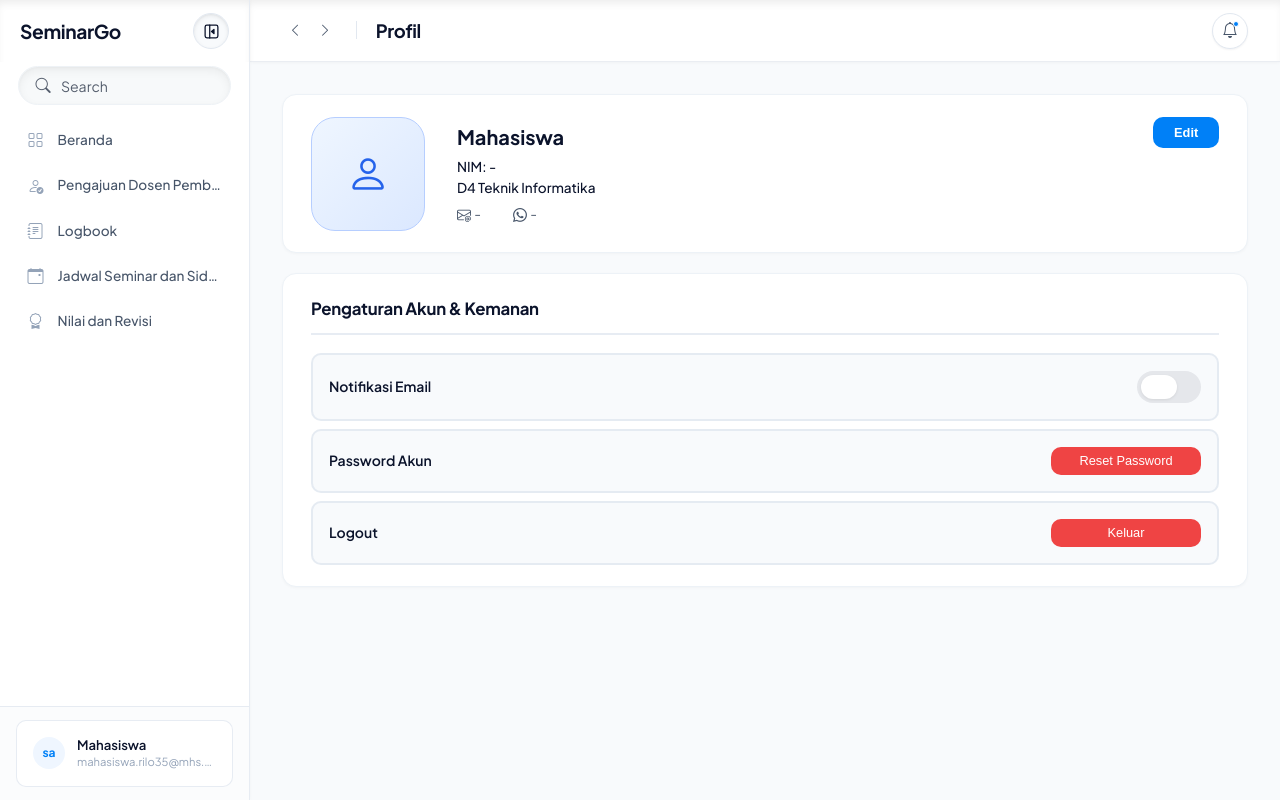
After one commit to Althaf-Budiman/seminar-go, a PHP site: page /profil in a window 1280 px wide. The commit adds this page. Run offline with PHP 8.4, Linux system fonts and the light colour scheme.

Commit message:
slicing: profile page

```diff
--- a/assets/css/style.css
+++ b/assets/css/style.css
@@ -14,7 +14,7 @@
     --bg-sidebar: #ffffff;
 
     /* Border Colors */
-    --border-color: #eef2f6;
+    --border-color: #E2E8F0CC;
     --border-subtle: #f1f5f9;
     --border-focus: #cbd5e1;
 
@@ -25,7 +25,7 @@
     --text-light: #cbd5e1;
 
     /* Primary Accent Colors */
-    --color-primary: #2563eb;
+    --color-primary: #0080F7;
     --color-primary-hover: #1d4ed8;
     --color-primary-light: #eff6ff;
     --color-primary-border: #dbeafe;
@@ -59,7 +59,9 @@
 }
 
 /* Base Reset */
-*, *::before, *::after {
+*,
+*::before,
+*::after {
     box-sizing: border-box;
     margin: 0;
     padding: 0;
@@ -76,6 +78,12 @@ body {
 
 body.overflow-hidden {
     overflow: hidden;
+}
+
+/* Helper class */
+.border-b {
+    padding-bottom: 12px;
+    border-bottom: 2px solid var(--border-color);
 }
 
 /* ==========================================================================
@@ -142,6 +150,7 @@ body.overflow-hidden {
     display: inline-flex;
     align-items: center;
 }
+
 .sidebar-brand .mini {
     display: none;
 }
@@ -160,6 +169,7 @@ body.overflow-hidden {
     justify-content: center;
     transition: all 0.15s ease;
 }
+
 .sidebar-toggle:hover {
     background-color: #f1f5f9;
     border-color: #cbd5e1;
@@ -179,16 +189,19 @@ body.overflow-hidden {
     box-shadow: var(--shadow-inner);
     transition: all 0.15s ease;
 }
+
 .sidebar-search:focus-within {
     background-color: #ffffff;
     border-color: #cbd5e1;
     box-shadow: inset 0 1px 2px rgba(0, 0, 0, 0.02), 0 0 0 3px rgba(37, 99, 235, 0.08);
 }
+
 .sidebar-search i {
     color: #555e6d;
     font-size: 0.95rem;
     flex-shrink: 0;
 }
+
 .sidebar-search input {
     width: 100%;
     border: none;
@@ -198,6 +211,7 @@ body.overflow-hidden {
     font-size: 0.88rem;
     color: #1e293b;
 }
+
 .sidebar-search input::placeholder {
     color: #555e6d;
 }
@@ -209,8 +223,15 @@ body.overflow-hidden {
     overflow-x: hidden;
     padding: 0 0.75rem;
 }
-.sidebar-nav-wrapper::-webkit-scrollbar { width: 4px; }
-.sidebar-nav-wrapper::-webkit-scrollbar-thumb { background-color: var(--border-subtle); border-radius: 4px; }
+
+.sidebar-nav-wrapper::-webkit-scrollbar {
+    width: 4px;
+}
+
+.sidebar-nav-wrapper::-webkit-scrollbar-thumb {
+    background-color: var(--border-subtle);
+    border-radius: 4px;
+}
 
 .sidebar-nav {
     list-style: none;
@@ -218,6 +239,7 @@ body.overflow-hidden {
     flex-direction: column;
     gap: 2px;
 }
+
 .sidebar-nav li a {
     display: flex;
     align-items: center;
@@ -230,15 +252,18 @@ body.overflow-hidden {
     font-weight: 500;
     transition: all 0.15s ease;
 }
+
 .sidebar-nav li a:hover {
     background-color: var(--nav-hover-bg);
     color: var(--text-primary);
 }
+
 .sidebar-nav li a.active {
     background-color: var(--nav-active-bg);
     color: var(--text-primary);
     font-weight: 600;
 }
+
 .sidebar-nav li a i {
     font-size: 1rem;
     color: var(--text-muted);
@@ -247,8 +272,15 @@ body.overflow-hidden {
     text-align: center;
     transition: color 0.15s ease;
 }
-.sidebar-nav li a:hover i { color: var(--text-primary); }
-.sidebar-nav li a.active i { color: var(--color-primary); }
+
+.sidebar-nav li a:hover i {
+    color: var(--text-primary);
+}
+
+.sidebar-nav li a.active i {
+    color: var(--color-primary);
+}
+
 .sidebar-nav li a span {
     white-space: nowrap;
     overflow: hidden;
@@ -257,16 +289,30 @@ body.overflow-hidden {
 
 /* Sidebar Footer */
 .sidebar-footer {
-    padding: 0.85rem 1rem;
-    border-top: 1px solid var(--border-subtle);
-    background-color: var(--bg-sidebar);
+    padding: 0.8rem 1rem;
+    border-top: 1px solid var(--border-color);
+    background-color: #F8FAFC80;
     flex-shrink: 0;
+    text-decoration: none;
 }
+
 .sidebar-footer .user-card {
+    background-color: white;
+    padding: 1rem 1rem;
+    border-radius: var(--radius-md);
+    border: 1px solid var(--border-color);
     display: flex;
     align-items: center;
     gap: 0.75rem;
+    text-decoration: none;
 }
+
+.sidebar-footer .user-card:hover {
+    background-color: var(--nav-hover-bg);
+    color: var(--text-primary);
+    cursor: pointer;
+}
+
 .sidebar-footer .avatar {
     width: 32px;
     height: 32px;
@@ -280,11 +326,13 @@ body.overflow-hidden {
     font-weight: 700;
     flex-shrink: 0;
 }
+
 .sidebar-footer .user-info {
     display: flex;
     flex-direction: column;
     min-width: 0;
 }
+
 .sidebar-footer strong {
     font-size: 0.82rem;
     font-weight: 600;
@@ -294,6 +342,7 @@ body.overflow-hidden {
     overflow: hidden;
     text-overflow: ellipsis;
 }
+
 .sidebar-footer small {
     font-size: 0.7rem;
     color: var(--text-muted);
@@ -307,20 +356,24 @@ body.overflow-hidden {
 .app-shell.sidebar-collapsed .sidebar {
     width: var(--sidebar-collapsed-w);
 }
+
 .app-shell.sidebar-collapsed .main {
     margin-left: var(--sidebar-collapsed-w);
 }
+
 .app-shell.sidebar-collapsed .sidebar-header {
     justify-content: center;
     padding: 0 0.5rem;
     position: relative;
 }
+
 .app-shell.sidebar-collapsed .sidebar-brand span:first-child,
 .app-shell.sidebar-collapsed .sidebar-search,
 .app-shell.sidebar-collapsed .sidebar-nav li a span,
 .app-shell.sidebar-collapsed .sidebar-footer .user-info {
     display: none;
 }
+
 .app-shell.sidebar-collapsed .sidebar-brand .mini {
     display: inline-flex;
     align-items: center;
@@ -333,6 +386,7 @@ body.overflow-hidden {
     font-weight: 700;
     font-size: 0.85rem;
 }
+
 .app-shell.sidebar-collapsed .sidebar-toggle {
     position: absolute;
     right: -14px;
@@ -343,21 +397,26 @@ body.overflow-hidden {
     font-size: 0.75rem;
     z-index: 1040;
 }
+
 .app-shell.sidebar-collapsed .sidebar-nav-wrapper {
     padding: 0 0.5rem;
 }
+
 .app-shell.sidebar-collapsed .sidebar-nav li a {
     justify-content: center;
     padding: 0.65rem 0;
 }
+
 .app-shell.sidebar-collapsed .sidebar-nav li a i {
     width: auto;
     font-size: 1.15rem;
     margin: 0;
 }
+
 .app-shell.sidebar-collapsed .sidebar-footer {
     padding: 0.85rem 0.5rem;
 }
+
 .app-shell.sidebar-collapsed .sidebar-footer .user-card {
     justify-content: center;
 }
@@ -581,6 +640,103 @@ body.overflow-hidden {
     gap: 1.25rem;
 }
 
+.btn-primary {
+    background-color: var(--color-primary);
+    color: white;
+    border: none;
+    border-radius: var(--radius-md);
+    padding: 0.5rem 1.3rem;
+    font-size: 0.8rem;
+    font-weight: 600;
+    cursor: pointer;
+    transition: 100ms ease;
+}
+
+.btn-primary:hover {
+    background-color: #2563eb;
+    color: white;
+    transition: 100ms ease;
+}
+
+.btn-danger:hover {
+    background-color: #dc2626;
+    color: white;
+    transition: 100ms ease;
+}
+
+.btn-danger {
+    background-color: var(--color-danger);
+    color: white;
+    border: none;
+    border-radius: var(--radius-md);
+    padding: 0.4rem 1.3rem;
+    font-size: 0.8rem;
+    font-weight: 500;
+    cursor: pointer;
+    transition: 100ms ease;
+}
+
+/* Toggle Switch */
+.toggle-switch {
+    position: relative;
+    display: inline-block;
+    width: 64px;
+    height: 32px;
+    flex-shrink: 0;
+    cursor: pointer;
+}
+
+.toggle-switch input {
+    position: absolute;
+    width: 100%;
+    height: 100%;
+    margin: 0;
+    opacity: 0;
+    cursor: pointer;
+    z-index: 2;
+}
+
+.toggle-slider {
+    position: absolute;
+    inset: 0;
+    background-color: #e5e7eb;
+    border-radius: 999px;
+    transition: background-color 0.2s ease;
+}
+
+
+/* Pill-shaped Toggle Knob */
+.toggle-slider::before {
+    content: "";
+
+    position: absolute;
+    top: 4px;
+    left: 4px;
+
+    width: 36px;
+    height: 24px;
+
+    background-color: #ffffff;
+    border-radius: 999px;
+
+    box-shadow: 0 1px 3px rgba(0, 0, 0, 0.08);
+
+    transition: transform 0.2s ease;
+}
+
+.toggle-switch input:checked+.toggle-slider {
+    background-color: var(--color-primary);
+}
+
+.toggle-switch input:checked+.toggle-slider::before {
+    transform: translateX(20px);
+}
+
+.toggle-switch input:focus-visible+.toggle-slider {
+    outline: 3px solid rgba(37, 99, 235, 0.25);
+    outline-offset: 3px;
+}
+
 /* Card Component */
 .content-card {
     background-color: var(--bg-surface);
@@ -592,6 +748,7 @@ body.overflow-hidden {
     flex-direction: column;
     transition: all 0.15s ease;
 }
+
 .content-card:hover {
     border-color: #e2e8f0;
     box-shadow: 0 2px 6px rgba(15, 23, 42, 0.05);
@@ -604,6 +761,7 @@ body.overflow-hidden {
     justify-content: space-between;
     gap: 1rem;
 }
+
 .card-header h2 {
     font-size: 1.05rem;
     font-weight: 700;
@@ -611,6 +769,7 @@ body.overflow-hidden {
     letter-spacing: -0.015em;
     margin: 0;
 }
+
 .card-header p {
     font-size: 0.78rem;
     color: var(--text-muted);
@@ -630,9 +789,25 @@ body.overflow-hidden {
     white-space: nowrap;
     border: 1px solid transparent;
 }
-.badge.warning { background-color: #fffbeb; border-color: #fef3c7; color: #b45309; }
-.badge.primary { background-color: #eff6ff; border-color: #dbeafe; color: #2563eb; }
-.badge.neutral { background-color: #f8fafc; border-color: #e2e8f0; color: #94a3b8; font-weight: 500; }
+
+.badge.warning {
+    background-color: #fffbeb;
+    border-color: #fef3c7;
+    color: #b45309;
+}
+
+.badge.primary {
+    background-color: #eff6ff;
+    border-color: #dbeafe;
+    color: #2563eb;
+}
+
+.badge.neutral {
+    background-color: #f8fafc;
+    border-color: #e2e8f0;
+    color: #94a3b8;
+    font-weight: 500;
+}
 
 .badge .dot {
     width: 6.5px;
@@ -662,6 +837,7 @@ body.overflow-hidden {
     gap: 0.5rem;
     margin-top: 1.15rem;
 }
+
 .step {
     display: flex;
     align-items: center;
@@ -672,16 +848,19 @@ body.overflow-hidden {
     border: 1px solid #f1f5f9;
     transition: all 0.15s ease;
 }
+
 .step:hover {
     background-color: #fafbfc;
     border-color: #e2e8f0;
 }
+
 .step-left {
     display: flex;
     align-items: center;
     gap: 0.85rem;
     min-width: 0;
 }
+
 .step-num {
     width: 28px;
     height: 28px;
@@ -696,11 +875,13 @@ body.overflow-hidden {
     border: 1px solid #e2e8f0;
     color: #94a3b8;
 }
+
 .step.active .step-num {
     background-color: var(--color-primary);
     border-color: var(--color-primary);
     color: #ffffff;
 }
+
 .step h3 {
     font-size: 0.85rem;
     font-weight: 600;
@@ -710,10 +891,12 @@ body.overflow-hidden {
     overflow: hidden;
     text-overflow: ellipsis;
 }
+
 .step.active h3 {
     font-weight: 700;
     color: #1e293b;
 }
+
 .step p {
     font-size: 0.73rem;
     font-weight: 500;
@@ -728,10 +911,12 @@ body.overflow-hidden {
     gap: 1.15rem;
     margin-top: 1.25rem;
 }
+
 .detail-item {
     display: flex;
     flex-direction: column;
 }
+
 .detail-item label {
     font-size: 0.68rem;
     font-weight: 700;
@@ -740,6 +925,7 @@ body.overflow-hidden {
     letter-spacing: 0.05em;
     margin-bottom: 0.35rem;
 }
+
 .detail-item h4 {
     font-size: 0.95rem;
     font-weight: 700;
@@ -747,6 +933,7 @@ body.overflow-hidden {
     line-height: 1.45;
     margin: 0;
 }
+
 .detail-item p,
 .detail-item em {
     font-size: 0.85rem;
@@ -754,16 +941,19 @@ body.overflow-hidden {
     line-height: 1.5;
     margin: 0;
 }
+
 .detail-item em {
     font-style: italic;
     color: #475569;
     font-weight: 500;
 }
+
 .detail-item small {
     font-size: 0.75rem;
     color: #94a3b8;
     margin-top: 0.15rem;
 }
+
 .detail-item .desc {
     color: #475569;
     line-height: 1.6;
@@ -783,6 +973,7 @@ body.overflow-hidden {
     margin-top: 1.15rem;
     min-height: 100px;
 }
+
 .card-empty .empty-icon {
     width: 30px;
     height: 30px;
@@ -795,12 +986,14 @@ body.overflow-hidden {
     font-size: 0.85rem;
     margin-bottom: 0.5rem;
 }
+
 .card-empty p {
     font-size: 0.88rem;
     font-weight: 600;
     color: #1e293b;
     margin: 0;
 }
+
 .card-empty small {
     font-size: 0.68rem;
     font-weight: 700;
@@ -809,25 +1002,126 @@ body.overflow-hidden {
     letter-spacing: 0.05em;
     margin-bottom: 0.25rem;
 }
+
 .card-empty .text-warning {
     color: #d97706;
     font-weight: 700;
 }
+
 .card-empty .text-muted {
     color: #475569;
     font-weight: 500;
     font-size: 0.82rem;
 }
 
+/* Profile */
+.profile {
+    display: flex;
+    width: 100%;
+    align-items: center;
+    gap: 2rem;
+}
+
+.profile button {
+    align-self: flex-start;
+    margin-left: auto;
+}
+
+.profile-setting-list {
+    display: flex;
+    flex-direction: column;
+    gap: 0.5rem;
+    margin-top: 1.15rem;
+}
+
+.profile-setting-card {
+    display: flex;
+    align-items: center;
+    justify-content: space-between;
+    padding: 1rem 1rem;
+    border-radius: var(--radius-md);
+    background-color: var(--bg-body);
+    border: 2px solid var(--border-color);
+    transition: all 0.15s ease;
+}
+
+.profile-setting-card h3 {
+    font-weight: 600;
+    font-size: 14px;
+}
+
+.profile-picture {
+    width: 114px;
+    height: 114px;
+    flex-shrink: 0;
+
+    border: 1.5px solid #b6ceff;
+    border-radius: 24px;
+
+    background: linear-gradient(135deg,
+            #eff6ff 0%,
+            #dbe8ff 100%);
+    display: inline-flex;
+    align-items: center;
+    justify-content: center;
+}
+
+.profile-picture i {
+    color: #2563eb;
+    font-size: 42px;
+    line-height: 1;
+    display: block;
+}
+
+.profile-info {
+    display: flex;
+    flex-direction: column;
+}
+
+.profile-info h2 {
+    font-size: 1.25rem;
+    font-weight: 700;
+    color: var(--text-primary);
+    margin-bottom: 5px;
+}
+
+.profile-info p {
+    font-size: 0.85rem;
+    font-weight: 500;
+    color: var(--text-primary);
+}
+
+.profile-contact {
+    display: flex;
+    margin-top: 6px;
+    gap: 2rem;
+}
+
+.profile-contact span {
+    display: flex;
+    align-items: center;
+    gap: 0.2rem;
+}
+
+.profile-contact p,
+i {
+    font-weight: 400;
+    color: #475569;
+}
+
 /* Responsive */
 @media (max-width: 640px) {
-    .content-card { padding: 1.15rem 1.25rem; }
+    .content-card {
+        padding: 1.15rem 1.25rem;
+    }
+
     .card-header,
     .step {
         flex-direction: column;
         align-items: flex-start;
         gap: 0.65rem;
     }
+
     .step .badge {
         align-self: flex-start;
         margin-left: 2.75rem;
--- /dev/null
+++ b/controllers/Profil.php
@@ -0,0 +1,17 @@
+<?php
+
+
+class Profil
+{
+    private $load;
+
+    public function __construct()
+    {
+        $this->load  = new Loader();
+    }
+
+    public function index()
+    {
+        $this->load->view('views/profil/index.php', ['pageTitle' => "Profil"]);
+    }
+}
--- a/views/layout/header.php
+++ b/views/layout/header.php
@@ -3,8 +3,10 @@ global $page;
 $currentPage = !empty($page) ? $page : 'beranda';
 $activeTitle = $pageTitle ?? $title ?? 'Seminar Proposal';
 ?>
+
 <!DOCTYPE html>
 <html lang="id">
+
 <head>
     <meta charset="UTF-8">
     <meta name="viewport" content="width=device-width, initial-scale=1.0">
@@ -20,6 +22,7 @@ $activeTitle = $pageTitle ?? $title ?? 'Seminar Proposal';
 
     <link href="<?= BASE_URL ?>/assets/css/style.css" rel="stylesheet">
 </head>
+
 <body>
 
     <div class="app-shell" id="appShell">
@@ -86,13 +89,13 @@ $activeTitle = $pageTitle ?? $title ?? 'Seminar Proposal';
 
             <!-- Bottom User Profile Card -->
             <div class="sidebar-footer">
-                <div class="user-card">
+                <a href="<?= BASE_URL ?>/profil" class="user-card">
                     <div class="avatar">sa</div>
                     <div class="user-info">
                         <strong>Mahasiswa</strong>
                         <small title="mahasiswa.rilo35@mhs.unj.ac.id">mahasiswa.rilo35@mhs.unj.ac.id</small>
                     </div>
-                </div>
+                </a>
             </div>
         </aside>
 
@@ -118,8 +121,8 @@ $activeTitle = $pageTitle ?? $title ?? 'Seminar Proposal';
 
                     <h1 class="topbar-title"><?= htmlspecialchars($activeTitle) ?></h1>
                 </div>
-
                 <div class="topbar-right">
+                    <?php if ($currentPage === 'beranda'): ?>
                         <!-- Segmented Switcher Pill -->
                         <div class="segmented-control" role="tablist" aria-label="Jenis Program">
                             <button type="button" class="segment-btn active" data-tab="sempro">
@@ -129,6 +132,7 @@ $activeTitle = $pageTitle ?? $title ?? 'Seminar Proposal';
                                 Skripsi
                             </button>
                         </div>
+                    <?php endif; ?>
 
                     <!-- Notification Button -->
                     <button type="button" class="notification-btn" title="Notifikasi" aria-label="Notifikasi">
--- /dev/null
+++ b/views/profil/index.php
@@ -0,0 +1,57 @@
+<?php require_once __DIR__ . '/../layout/header.php'; ?>
+
+<div class="dashboard-container">
+    <div class="content-card">
+        <div class="profile">
+            <div class="profile-picture">
+                <i class="bi bi-person"></i>
+            </div>
+            <div class="profile-info">
+                <h2>Mahasiswa</h2>
+                <p>NIM: -</p>
+                <p>D4 Teknik Informatika</p>
+                <div class="profile-contact">
+                    <span>
+                        <i class="bi bi-envelope-at"></i>
+                        <p>-</p>
+                    </span>
+                    <span>
+                        <i class="bi bi-whatsapp"></i>
+                        <p>-</p>
+                    </span>
+                </div>
+            </div>
+            <button class="btn-primary">Edit</button>
+        </div>
+    </div>
+
+    <div class="content-card">
+        <div class="card-header border-b" style="width: 100%;">
+            <h2>Pengaturan Akun & Kemanan</h2>
+        </div>
+        <div style="display: flex; flex-direction: column; gap: 0.5rem; margin-top: 18px;">
+
+            <div class="profile-setting-card">
+                <h3>Notifikasi Email</h3>
+                <label class="toggle-switch" aria-label="Aktifkan notifikasi email">
+                    <input
+                        type="checkbox"
+                        id="emailNotification"
+                        name="email_notification">
+                    <span class="toggle-slider"></span>
+                </label>
+            </div>
+            <div class="profile-setting-card">
+                <h3>Password Akun</h3>
+                <button class="btn-danger" style="width: 150px;">Reset Password</button>
+            </div>
+            <div class="profile-setting-card">
+                <h3>Logout</h3>
+                <button class="btn-danger" style="width: 150px;">Keluar</button>
+            </div>
+        </div>
+    </div>
+</div>
+</div>
+
+<?php require_once __DIR__ . '/../layout/footer.php'; ?>
```
Lines whose indentation alone changed are shown as unchanged.
